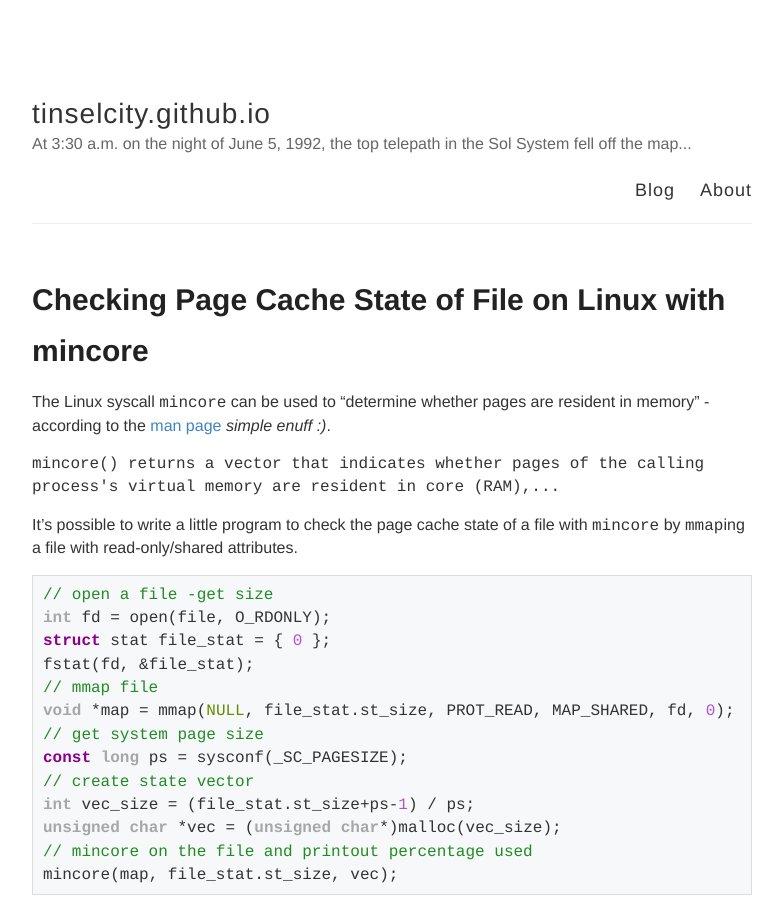
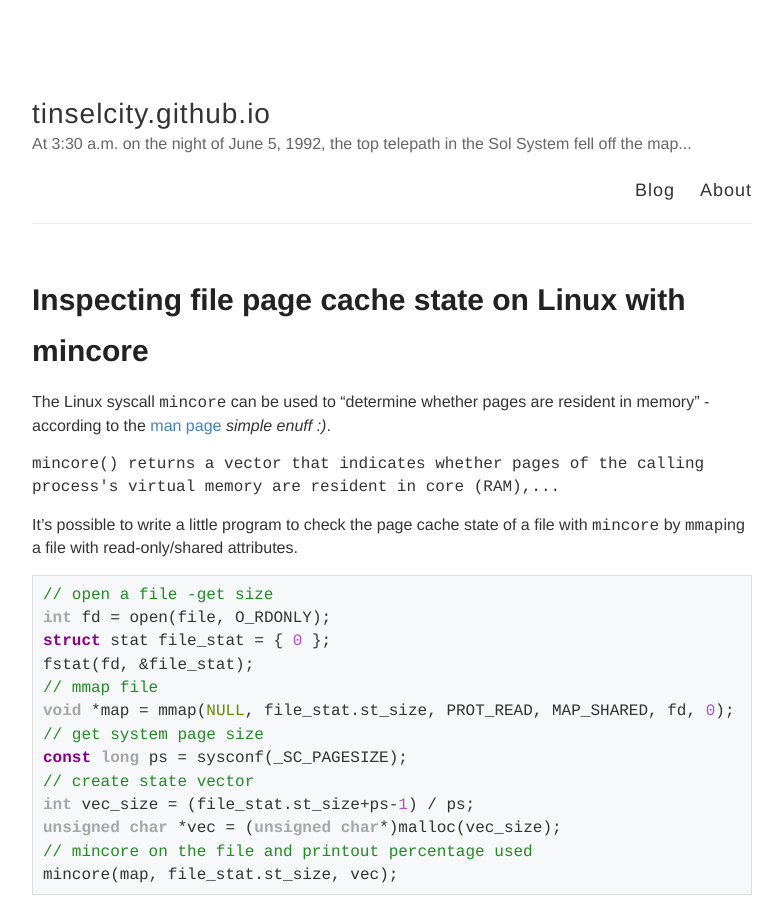
Before and after one commit to tinselcity/tinselcity.github.io, a Jekyll site: the page built from _posts/2019-6-1-File-In-Cache.md, in a window 1280 px wide and 900 px high. Shown: the whole window, without its empty margins (248-1031 px from the left). Built offline with Jekyll 4.4.1, drawn with Linux system fonts in a browser that asks for light colours.

Commit message:
placeholders.

```diff
--- a/_posts/2019-6-1-File-In-Cache.md
+++ b/_posts/2019-6-1-File-In-Cache.md
@@ -1,6 +1,6 @@
 ---
 layout: post
-title: Checking Page Cache State of File on Linux with mincore
+title: Inspecting file page cache state on Linux with mincore
 ---
 
 The Linux syscall `mincore` can be used to "determine whether pages are resident in memory" -according to the [man page](http://man7.org/linux/man-pages/man2/mincore.2.html) _simple enuff :)_.
```
Also changed, not shown: _posts/2019-7-4-TCP_Repair.md (+1 -1 lines), _posts/2022-5-30-Get-My-IP.md (+1 -1 lines).
